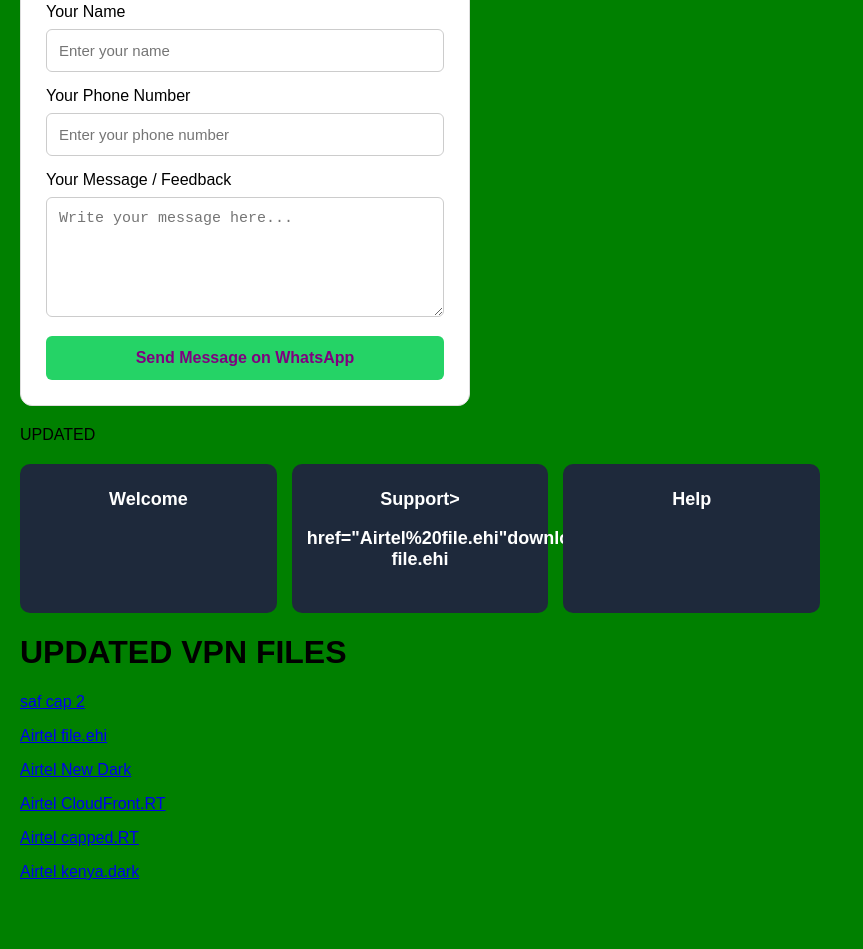
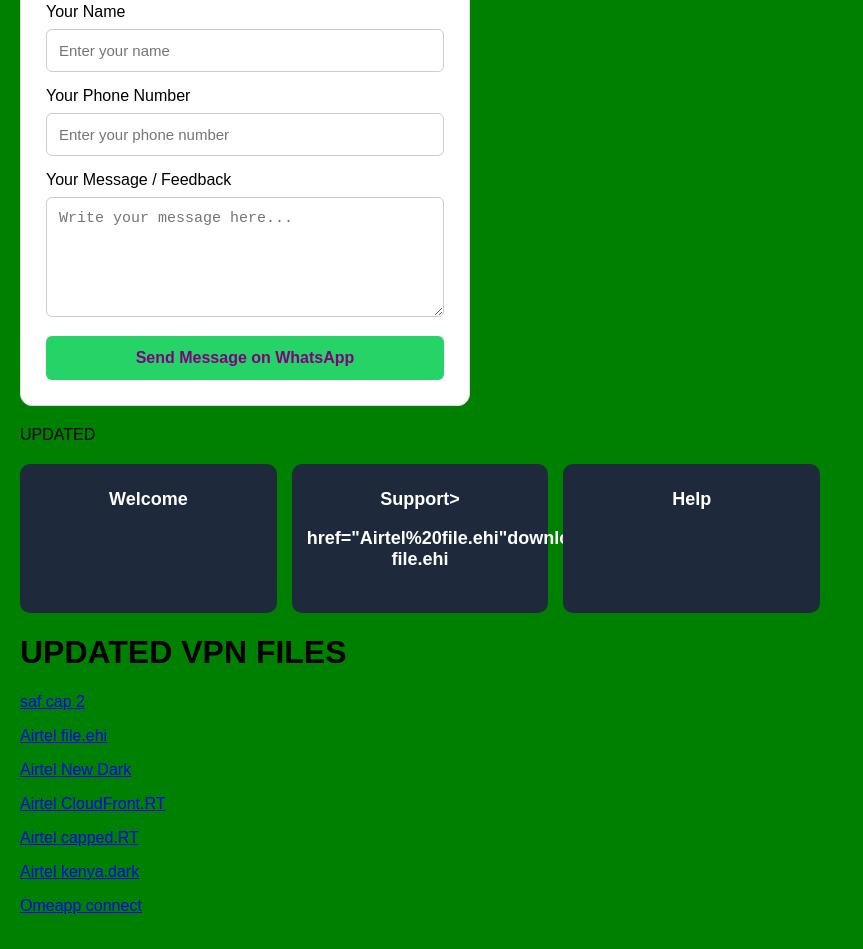
Before and after one commit to kradesh/web, a plain HTML site: page index.html in a window 1280 px wide. Shown: the part 682-1631 px from the top of the page, without its empty margins (0-863 px from the left). Before the commit the page ends 1599 px from the top, so only its background shows below. Drawn offline with Linux system fonts and the light colour scheme.

Commit message:
Update index.html

```diff
--- a/index.html
+++ b/index.html
@@ -201,7 +201,7 @@
 <p>
 <a href="Airtel%20kenya.dark"download> Airtel kenya.dark </a>
 </p>
-
+<p> <a href="Ome.TV.apk"download> Omeapp connect</a> </p>
 </head>
 <body>
 
```
